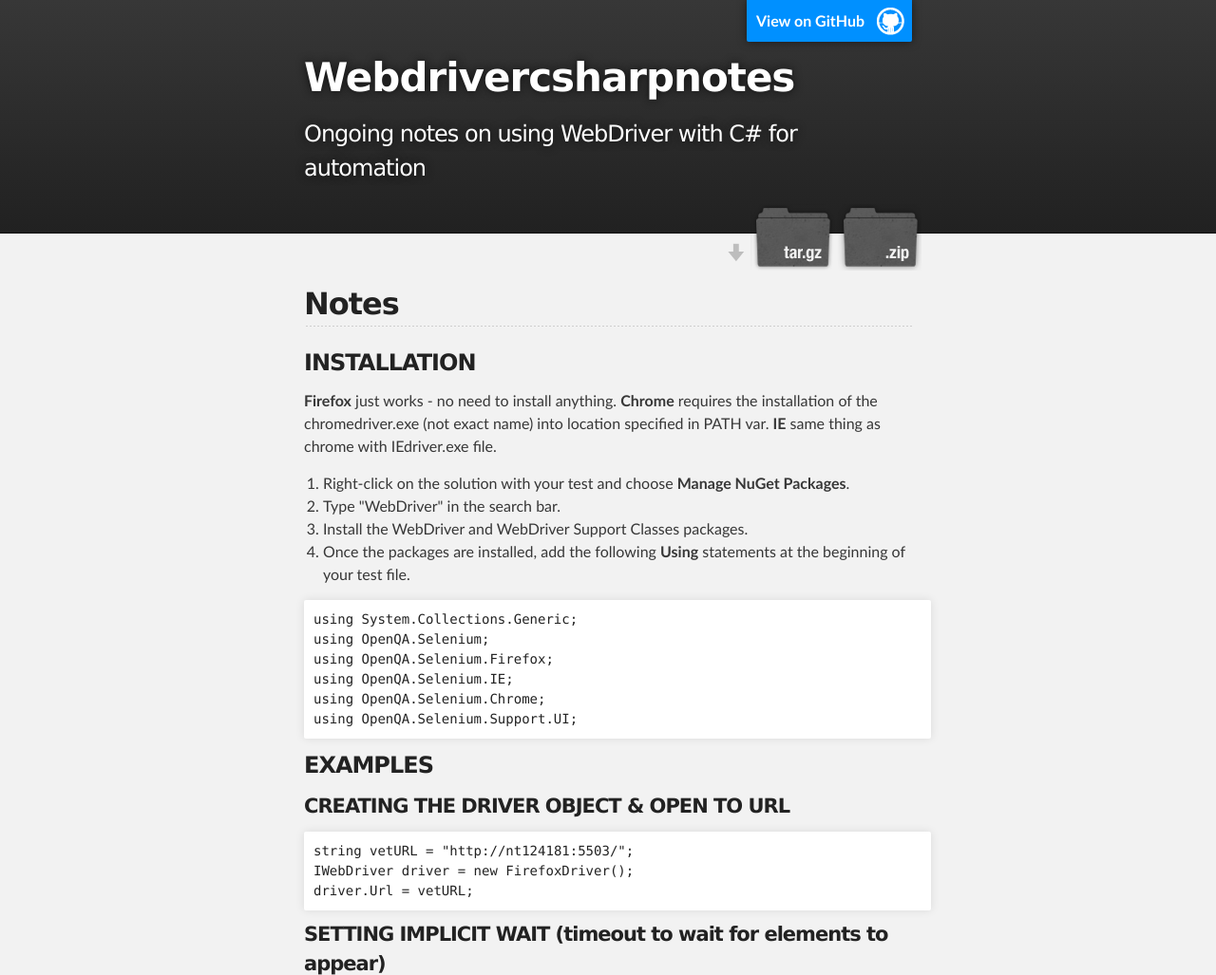
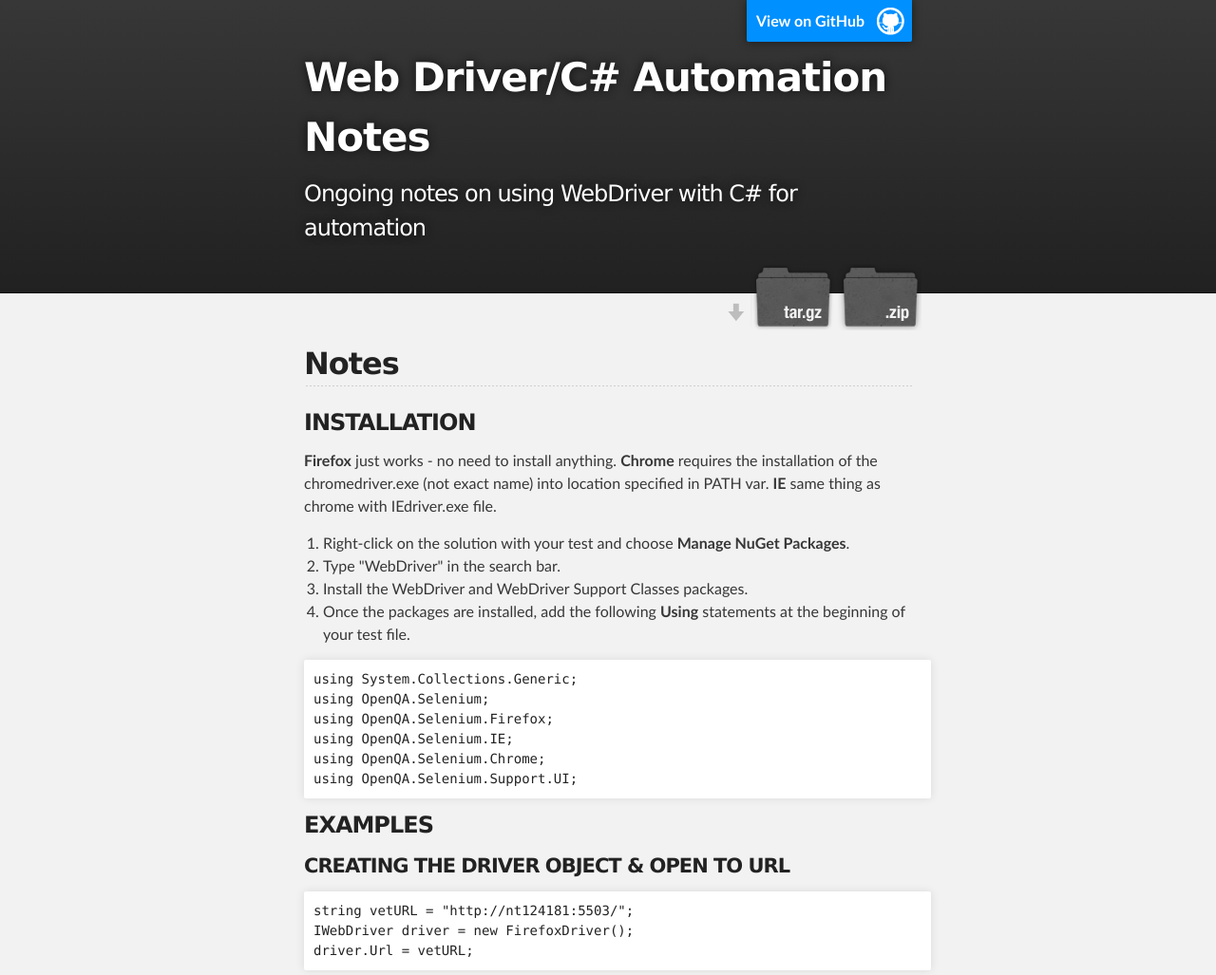
Before and after one commit to nobleburgundy/WebDriverCSharpNotes, a plain HTML site: page index.html in a window 1280 px wide. Shown: the top 1027 px of the page at 95% size. Drawn offline with Linux system fonts and the light colour scheme.

Commit message:
Update index.html

```diff
--- a/index.html
+++ b/index.html
@@ -18,7 +18,7 @@
         <header class="inner">
           <a id="forkme_banner" href="https://github.com/nobleburgundy/WebDriverCSharpNotes">View on GitHub</a>
 
-          <h1 id="project_title">Webdrivercsharpnotes</h1>
+          <h1 id="project_title">Web Driver/C# Automation Notes</h1>
           <h2 id="project_tagline">Ongoing notes on using WebDriver with C# for automation</h2>
 
             <section id="downloads">
```
